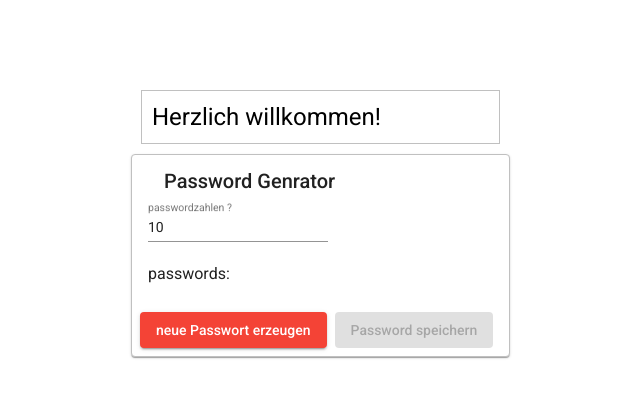
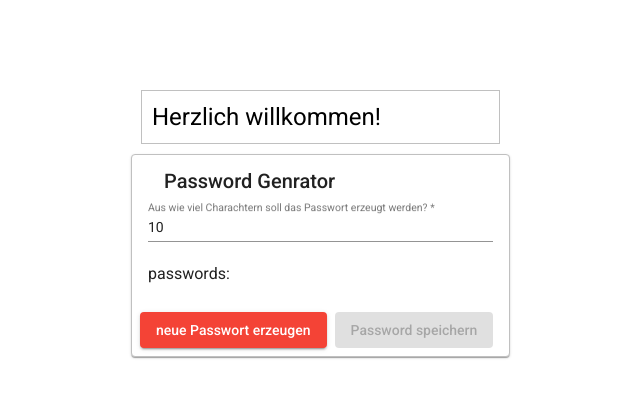
Before and after one commit to HedayatTajik/PasswordGenerator, an Angular app: page / in a window 1280 px wide. Shown: the top 398 px of the page, without its empty margins (381-1021 px from the left). Built offline with nearby package versions, Linux system fonts and the light colour scheme.

Commit message:
add: structorizer

```diff
--- a/src/app/generatur/generatur.component.css
+++ b/src/app/generatur/generatur.component.css
@@ -16,3 +16,7 @@ table, td, th {
     th, td {
       padding: 15px;
     }
+
+    .example-form-field{
+      width: 100%;
+    }
--- a/src/app/generatur/generatur.component.html
+++ b/src/app/generatur/generatur.component.html
@@ -4,8 +4,8 @@
   </mat-card-header>
   <mat-card-content>
     <mat-form-field class="example-form-field">
-      <mat-label>passwordzahlen ?</mat-label>
-      <input matInput type="text" [(ngModel)]="numberOfChar">
+      <mat-label>Aus wie viel Charachtern soll das Passwort erzeugt werden?</mat-label>
+      <input required matInput type="text" [(ngModel)]="numberOfChar">
     </mat-form-field>
     <!-- <h3>passwordArray: {{passwordArray}}</h3> -->
     <h3>passwords: {{ passwords }}</h3>
--- a/src/app/generatur/generatur.component.ts
+++ b/src/app/generatur/generatur.component.ts
@@ -7,10 +7,9 @@ import { Component, OnInit } from '@angular/core';
 })
 export class GeneraturComponent implements OnInit {
   numberOfChar = 10;
-  number: number = 0;
   password: number = 0;
   passwords: string = '';
-  passwordArray = [];
+  passwordArray: number[] = [];
   savedPasswordArray = [];
   savedButton: boolean = false;
 
@@ -18,7 +17,7 @@ export class GeneraturComponent implements OnInit {
 
   ngOnInit(): void {}
 
-  generatur() {
+  generatur() : void {
     this.passwordArray = [];
     for (let index = 0; index < this.numberOfChar; index++) {
       this.password = this.mathRandom();
```
Also changed, not shown: 2 other files (tests, documents, lock files or other folders).
